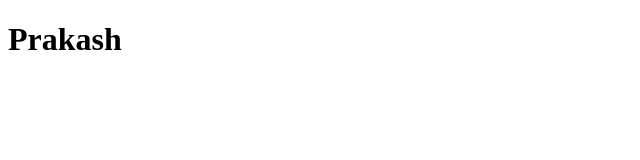
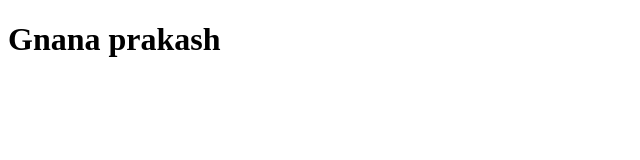
Before and after one commit to Prakashmurugeswari/samplerepo, a plain HTML site: page index.html in a window 1280 px wide. Shown: the whole page, without its empty margins (0-640 px from the left). Drawn offline with Linux system fonts and the light colour scheme.

Commit message:
fix : changed my full name

```diff
--- a/index.html
+++ b/index.html
@@ -7,6 +7,6 @@
     <title>Document</title>
 </head>
 <body>
-    <h1>Prakash</h1>
+    <h1>Gnana prakash</h1>
 </body>
 </html>
```
